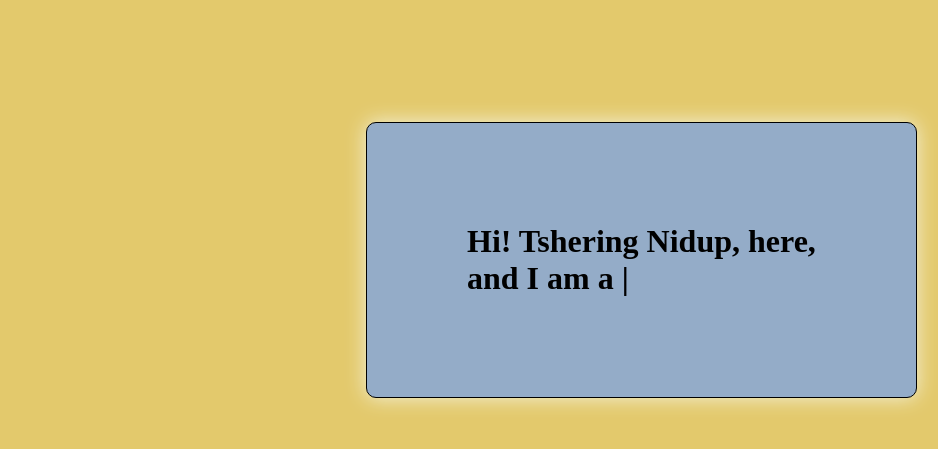
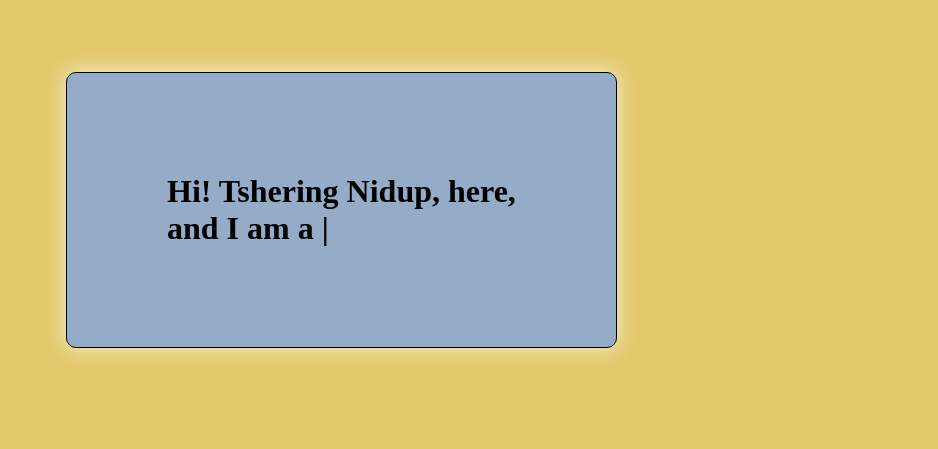
Before and after one commit to Tshering-Nidup/2ndProject-Typing-Animation-, a plain HTML site: page index.html in a window 1280 px wide. Shown: the part 199-648 px from the top of the page, without its empty margins (342-1280 px from the left). Drawn offline with nearby package versions, Linux system fonts and the light colour scheme.

Commit message:
Decreased the value for left and top of an h1

```diff
--- a/style.css
+++ b/style.css
@@ -4,8 +4,8 @@ body {
 
 h1 {
     position: relative;
-    left: 700px;
-    top: 300px;
+    left: 400px;
+    top: 250px;
     border: 1px solid black;
     padding: 100px;
     width: fit-content;
```
